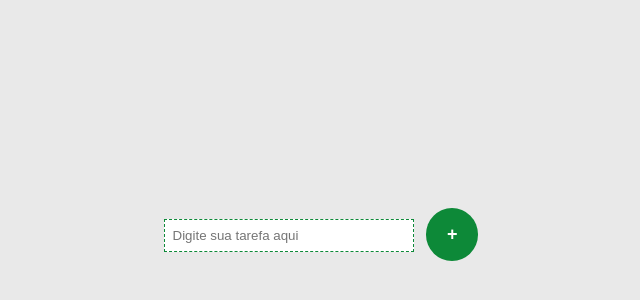
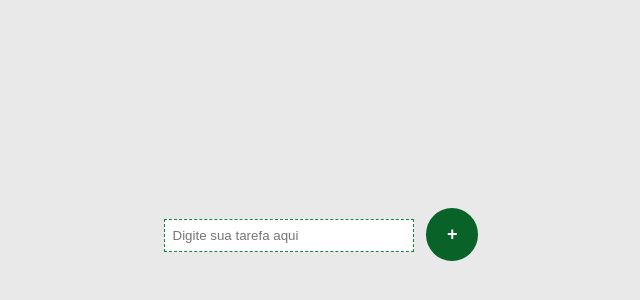
Before and after one commit to carolmeireles/curso_ebac_frontend, a plain HTML site: page index.html in a window 1280 px wide. In both pictures the pointer is over the button 775 px from the left and 234 px from the top of the page. Shown: the whole page, without its empty margins (323-963 px from the left). Drawn offline with Linux system fonts and the light colour scheme.

Commit message:
add: input e button colors

```diff
--- a/main.css
+++ b/main.css
@@ -22,6 +22,7 @@ input {
     padding: 8px;
     border: 1px dashed #0d8938;
     width: 250px;
+    outline-color: #0d8938;
 }
 
 button {
@@ -36,6 +37,10 @@ button {
     font-size: 18px;
 }
 
+button:hover {
+    background-color: #096329;
+}
+
 ol li {
     margin-left: 24px;
 }
```
